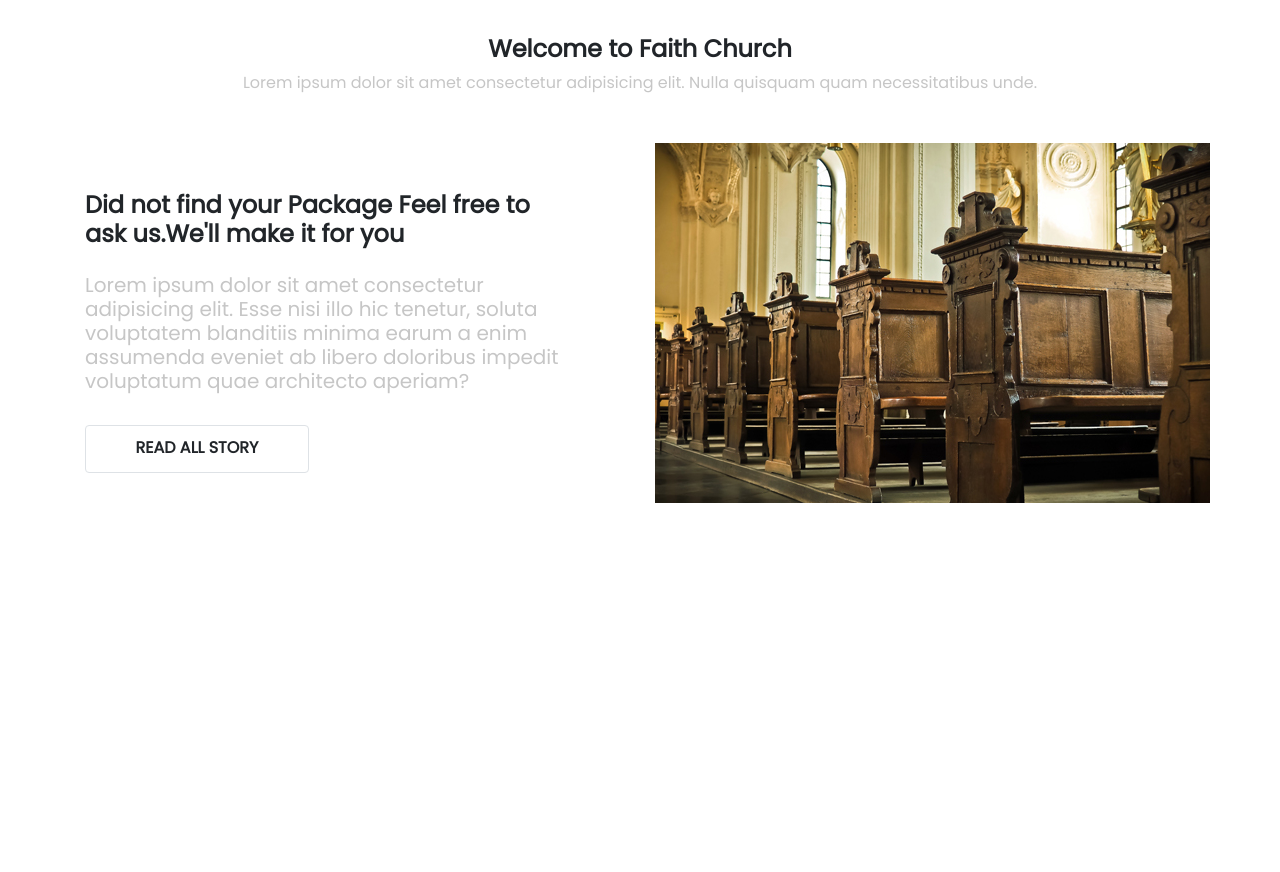
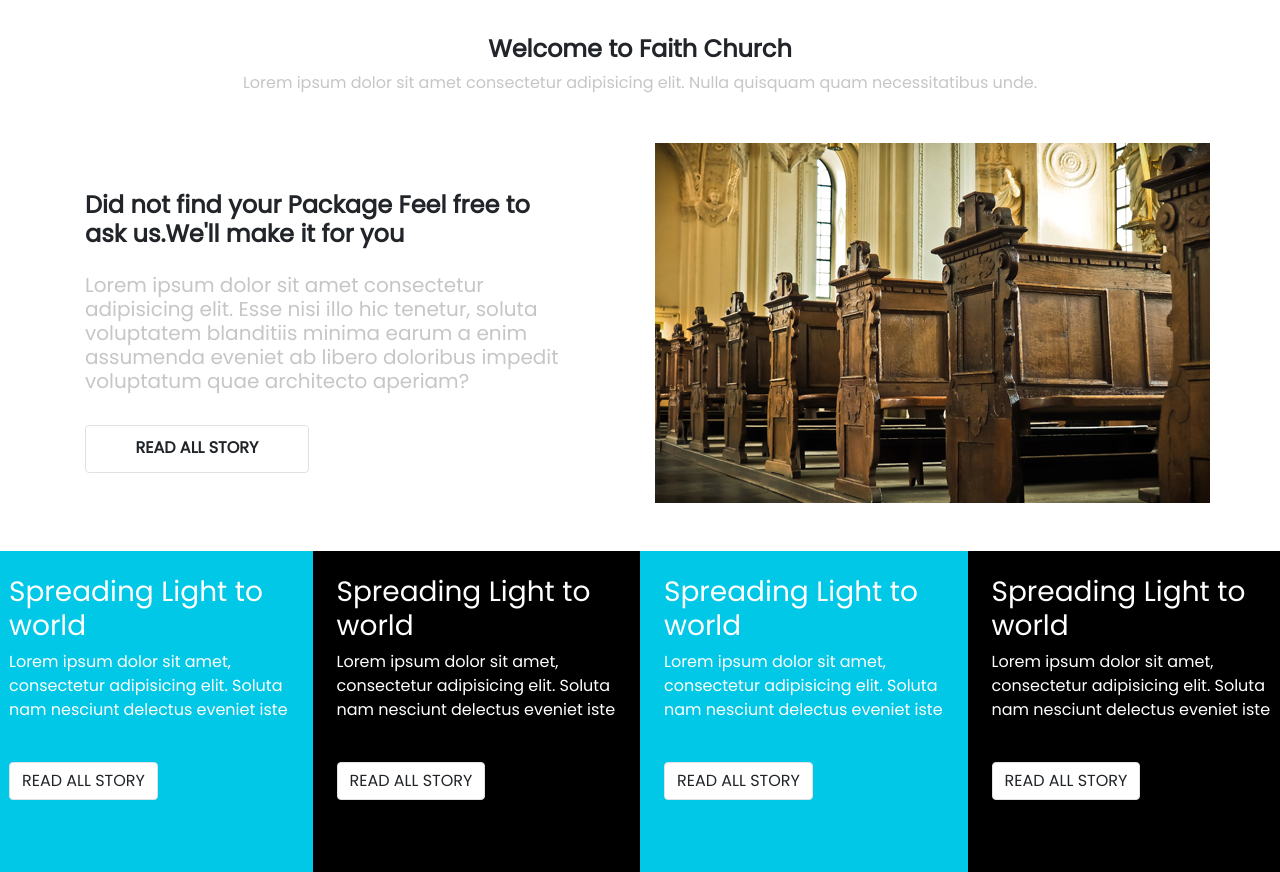
Before and after one commit to kermadihamza/faithsite, a website: page index.html in a window 1280 px wide. Shown: the part 60-932 px from the top of the page. Before the commit the page ends 800 px from the top, so only its background shows below. Drawn offline with nearby package versions, Linux system fonts and the light colour scheme.

Commit message:
Second section

```diff
--- a/index.html
+++ b/index.html
@@ -72,6 +72,35 @@
             </div>
         </div>
     </section>
+     <!-- END FIRST SECTION -->
+
+     <!-- SECOND SECTION -->
+
+     <section class="mt-5">
+        <div id="row" class="row">
+            <div class="clair col-3 p-4">
+                <h3>Spreading Light to world</h3>
+                <p>Lorem ipsum dolor sit amet, consectetur adipisicing elit. Soluta nam nesciunt delectus eveniet iste</p>
+                <a class=" text-uppercase btn border  mt-4 mb-5 bg-white" href="">Read all Story</a>
+            </div>
+            <div class="fonce col-3 p-4">
+                <h3>Spreading Light to world</h3>
+                <p>Lorem ipsum dolor sit amet, consectetur adipisicing elit. Soluta nam nesciunt delectus eveniet iste</p>
+                <a class=" text-uppercase btn border  mt-4 mb-5 bg-white" href="">Read all Story</a>
+            </div>
+            <div class="clair col-3 p-4">
+                <h3>Spreading Light to world</h3>
+                <p>Lorem ipsum dolor sit amet, consectetur adipisicing elit. Soluta nam nesciunt delectus eveniet iste</p>
+                <a class=" text-uppercase btn border  mt-4 mb-5 bg-white" href="">Read all Story</a>
+            </div>
+            <div class="fonce col-3 p-4">
+                <h3>Spreading Light to world</h3>
+                <p>Lorem ipsum dolor sit amet, consectetur adipisicing elit. Soluta nam nesciunt delectus eveniet iste  </p>
+                <a class=" text-uppercase btn border  mt-4 mb-5 bg-white" href="">Read all Story</a>
+            </div>
+        </div>
+     </section>
+     <!-- FIN SECOND SECTION -->
 </body>
 
 </html>
--- a/src/sass/style.sass
+++ b/src/sass/style.sass
@@ -29,3 +29,13 @@ header
     width: 14rem
     height: 3rem
     padding-top: 10px
+
+
+
+.clair
+    background-color: #01c8e7
+    color: white
+
+.fonce
+    background-color: black
+    color: white
```
Also changed, not shown: public/css/style.css, 1 other file.
